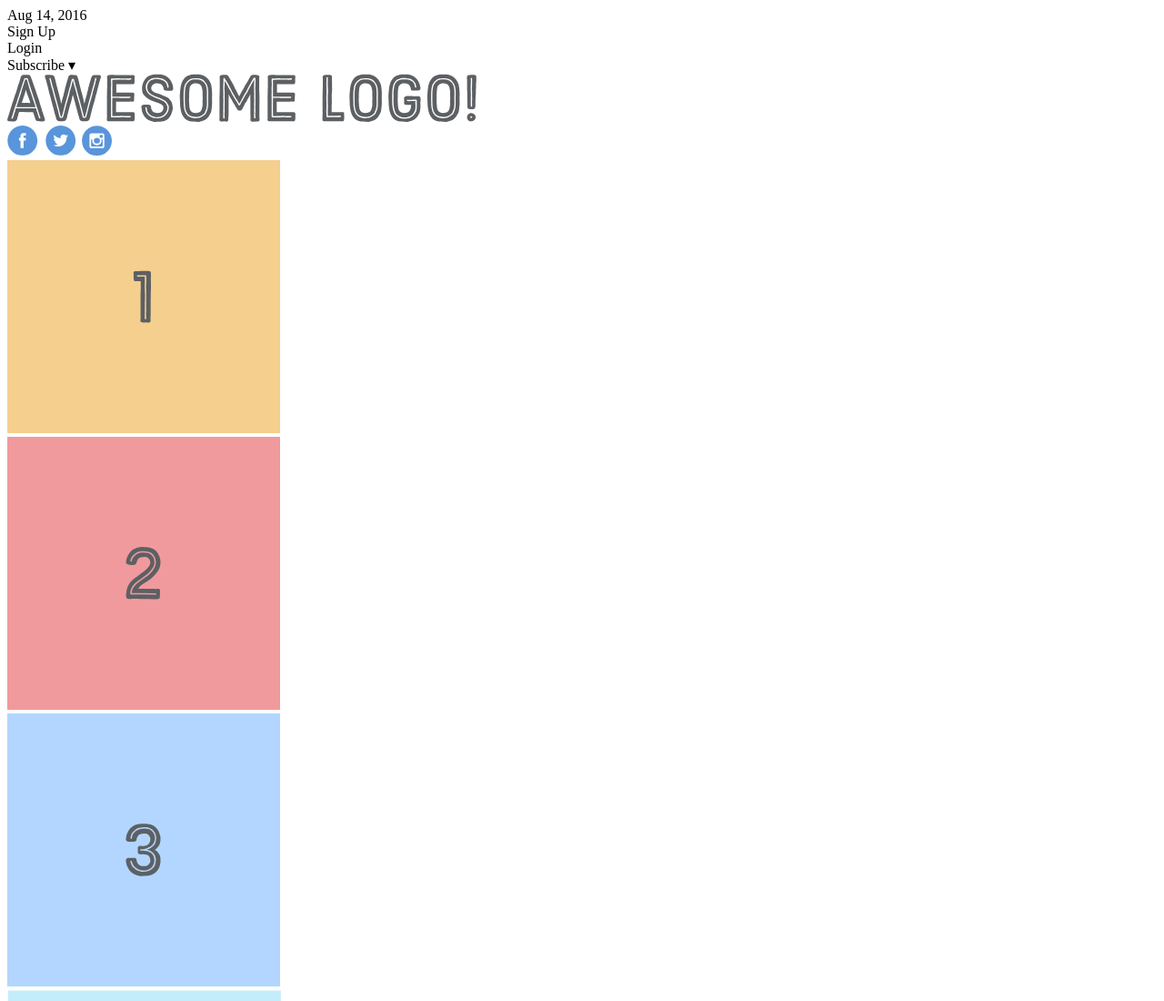
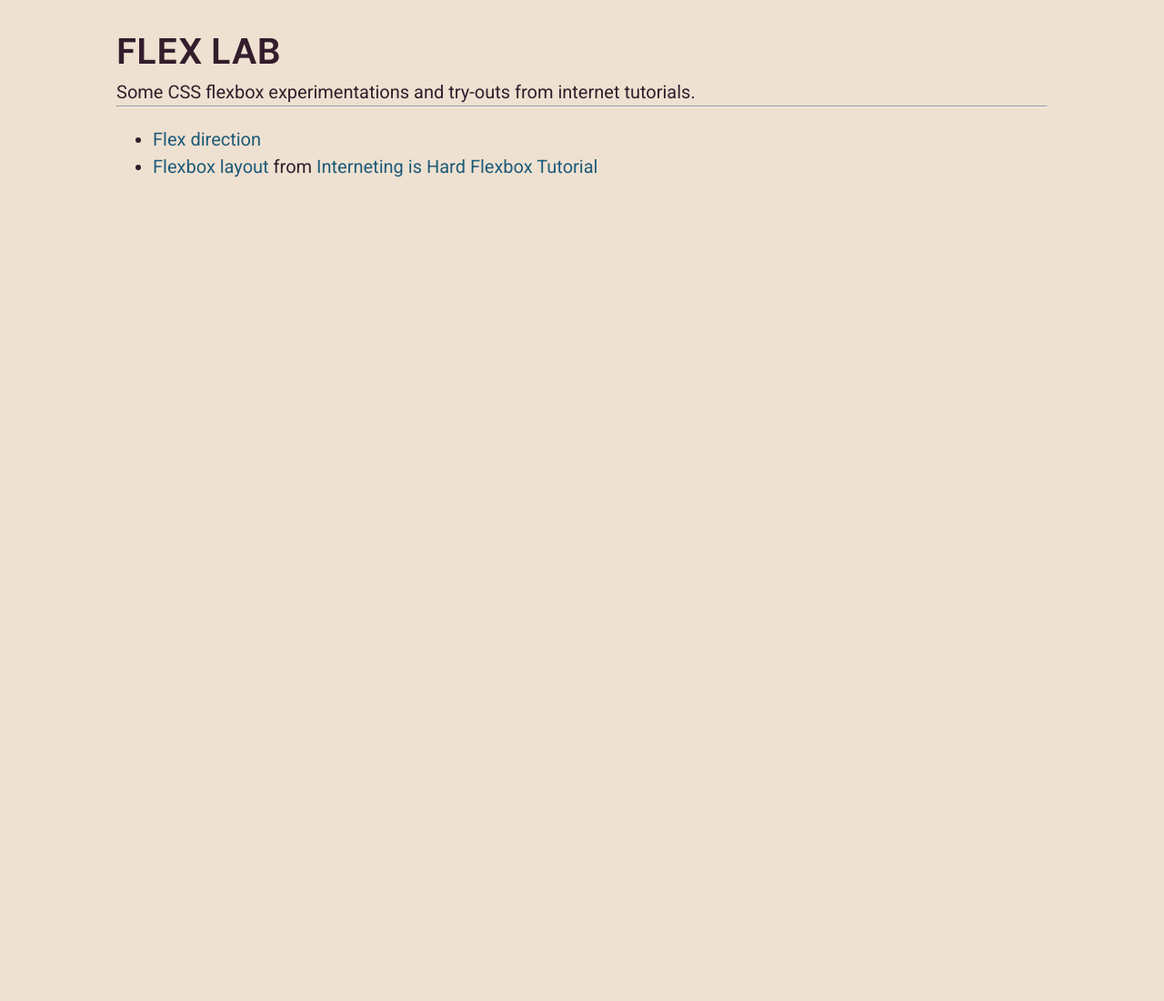
Before and after one commit to dattlab/flex-lab, a plain HTML site: page index.html in a window 1280 px wide. Shown: the top 1100 px of the page at 91% size. After the commit the page ends 800 px from the top, so only its background shows below. Drawn offline with Linux system fonts and the light colour scheme.

Commit message:
Add home page
- Homepage contains all the pages for flexbox experimentations
- Add main.css for all pages
- Add reset.css

```diff
--- /dev/null
+++ b/css/main.css
@@ -0,0 +1,48 @@
+/* FONTS */
+@import url('https://fonts.googleapis.com/css2?family=DM+Sans:ital,opsz,wght@0,9..40,400;0,9..40,700;1,9..40,400;1,9..40,700&display=swap');
+@import url('https://fonts.googleapis.com/css2?family=Roboto:ital,wght@0,400;0,700;1,400;1,700&display=swap');
+
+/* RESET CSS */
+@import url('./reset.css');
+
+
+:root {
+  --bg-color: #EFE1D1;
+  --fg-color: #331D2C;
+  --link-color: #1D5B79;
+}
+
+
+html {
+  font-size: 20px;
+}
+
+body {
+  font-family: 'Roboto', sans-serif;
+  background-color: var(--bg-color);
+  color: var(--fg-color);
+  margin: 2% 10%;
+}
+
+header {
+  margin-bottom: 1rem;
+}
+
+h1,
+h2,
+h3,
+h4,
+h5,
+h6 {
+  font-family: 'DM Sans', sans-serif;
+  font-weight: bold;
+}
+
+a {
+  text-decoration: none;
+  color: var(--link-color);
+}
+
+a:hover {
+  text-decoration: underline;
+}
--- /dev/null
+++ b/css/reset.css
@@ -0,0 +1,34 @@
+/* 1. Use a more-intuitive box-sizing model. */
+*, *::before, *::after {
+  box-sizing: border-box;
+}
+/* 2. Remove default margin */
+* {
+  margin: 0;
+}
+/*
+  Typographic tweaks!
+  3. Add accessible line-height
+  4. Improve text rendering
+*/
+body {
+  line-height: 1.5;
+  -webkit-font-smoothing: antialiased;
+}
+/* 5. Improve media defaults */
+img, picture, video, canvas, svg {
+  display: block;
+  max-width: 100%;
+}
+/* 6. Remove built-in form typography styles */
+input, button, textarea, select {
+  font: inherit;
+}
+/* 7. Avoid text overflows */
+p, h1, h2, h3, h4, h5, h6 {
+  overflow-wrap: break-word;
+}
+/* 8. Create a root stacking context */
+#root, #__next {
+  isolation: isolate;
+}
--- a/index.html
+++ b/index.html
@@ -1,52 +1,33 @@
 <!DOCTYPE html>
 <html lang="en">
   <head>
-    <title>Flexbox Lab</title>
+    <title>Flex Lab</title>
+    <meta name="description" content="Flexbox lab">
     <meta charset="UTF-8">
     <meta name="viewport" content="width=device-width, initial-scale=1">
-    <link href="style.css" rel="stylesheet">
+    <link href="css/main.css" rel="stylesheet">
   </head>
-  <body>
-    <div class='menu-container'>
-      <div class='menu'>
-        <div class='date'>Aug 14, 2016</div>
-        <div class='signup'>Sign Up</div>
-        <div class='login'>Login</div>
-      </div>
-    </div>
+   <body>
+    <header>
+      <h1>FLEX LAB</h1>
+      <p>
+        Some CSS flexbox experimentations and try-outs from
+        internet tutorials.
+      </p>
 
-    <div class='header-container'>
-      <div class='header'>
-        <div class='subscribe'>Subscribe &#9662;</div>
-        <div class='logo'><img src='assets/awesome-logo.svg'/></div>
-        <div class='social'><img src='assets/social-icons.svg'/></div>
-      </div>
-    </div>
+      <hr>
+    </header>
 
-    <div class='photo-grid-container'>
-      <div class='photo-grid'>
-        <div class='photo-grid-item first-item'>
-          <img src='assets/one.svg'/>
-        </div>
-        <div class='photo-grid-item'>
-          <img src='assets/two.svg'/>
-        </div>
-        <div class='photo-grid-item'>
-          <img src='assets/three.svg'/>
-        </div>
-        <div class='photo-grid-item'>
-          <img src='assets/four.svg'/>
-        </div>
-        <div class='photo-grid-item last-item'>
-          <img src='assets/five.svg'/>
-        </div>
-      </div>
-    </div>
-
-    <div class='footer'>
-      <div class='footer-item footer-one'></div>
-      <div class='footer-item footer-two'></div>
-      <div class='footer-item footer-three'></div>
-    </div>
+    <main>
+      <ul>
+        <li><a href="labs/flex-direction.html">Flex direction</a></li>
+        <li>
+          <a href="labs/flexbox-1.html">Flexbox layout</a> from
+          <a href="https://internetingishard.netlify.app/html-and-css/flexbox/index.html">
+            Interneting is Hard Flexbox Tutorial
+          </a>
+        </li>
+      </ul>
+    </main>
   </body>
 </html>
```
